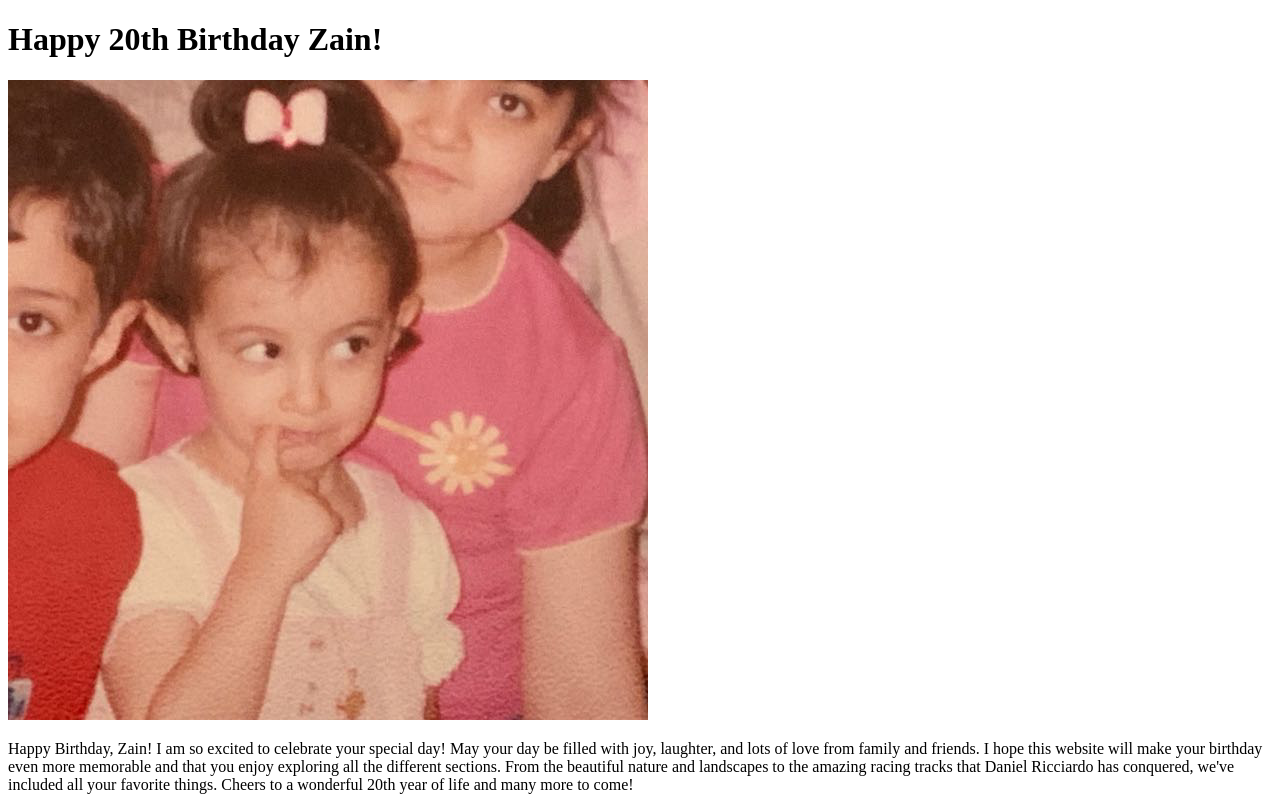
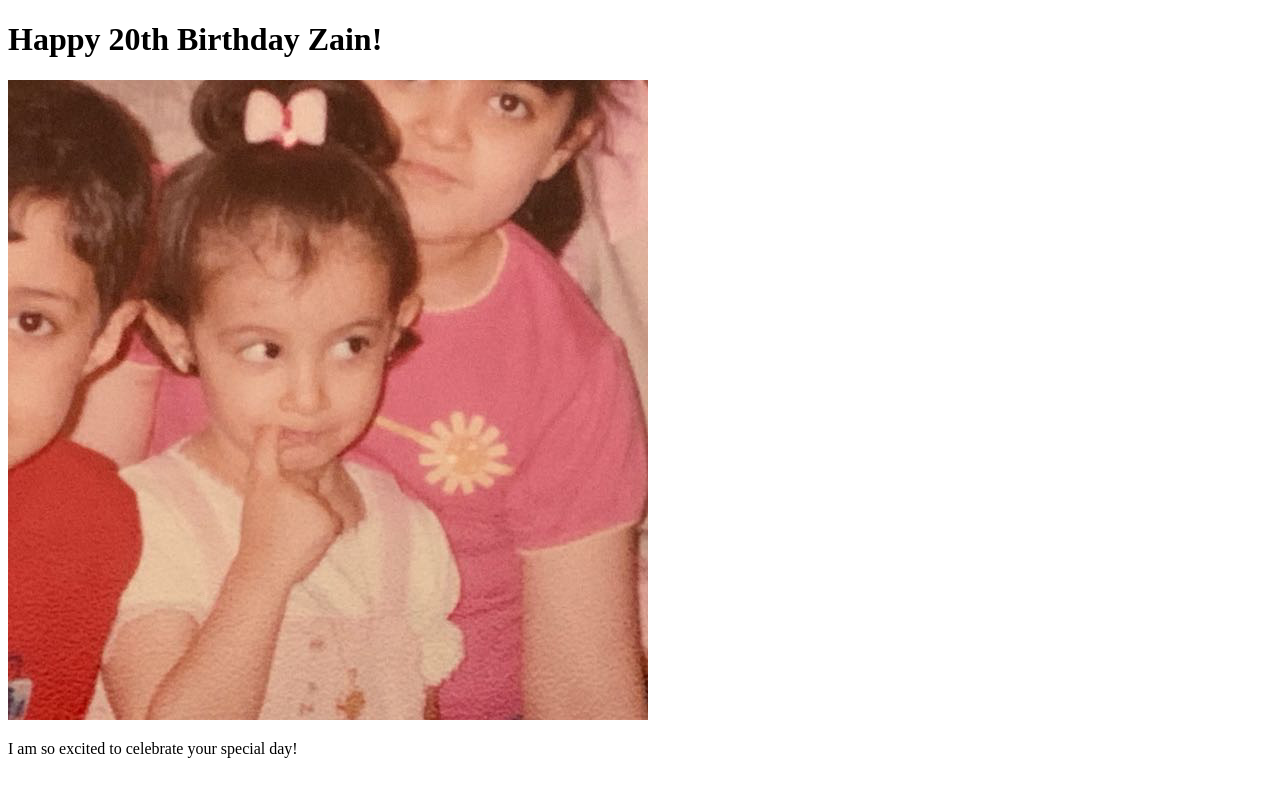
Before and after one commit to 2akbar/zain20birthday, a React (Create React App) app: page / in a window 1280 px wide. Built offline with nearby package versions, Linux system fonts and the light colour scheme.

Commit message:
Made sentences appear one after the other

```diff
--- a/src/IntroPage.css
+++ b/src/IntroPage.css
@@ -1,8 +1,5 @@
 .animated-text {
   opacity: 0;
-}
-
-.fade-in {
   animation: fadeIn 1s ease forwards;
 }
 
--- a/src/IntroPage.js
+++ b/src/IntroPage.js
@@ -3,6 +3,25 @@ import "./IntroPage.css";
 
 function IntroPage(props) {
   const [showText, setShowText] = useState(false);
+  const [currentSentence, setCurrentSentence] = useState(0);
+
+  useEffect(() => {
+    const interval = setInterval(() => {
+      setCurrentSentence((currentSentence) =>
+        currentSentence < sentences.length - 1 ? currentSentence + 1 : 0
+      );
+    }, 3000);
+    return () => clearInterval(interval);
+  }, []);
+
+  const sentences = [
+    "Happy Birthday, Zain!",
+    "I am so excited to celebrate your special day!",
+    "May your day be filled with joy, laughter, and lots of love from family and friends.",
+    "I hope this website will make your birthday even more memorable and that you enjoy exploring all the different sections.",
+    "From the beautiful nature and landscapes to the amazing racing tracks that Daniel Ricciardo has conquered, we've included all your favorite things.",
+    "Cheers to a wonderful 20th year of life and many more to come!",
+  ];
 
   useEffect(() => {
     setShowText(true);
@@ -12,28 +31,7 @@ function IntroPage(props) {
     <div>
       <h1>Happy 20th Birthday Zain!</h1>
       <img alt="Zain while she was baby" src={props.zainImage} />
-      <p className={`animated-text ${showText ? "fade-in" : ""}`}>
-        Happy Birthday, Zain!{" "}
-        <span className={`animated-text ${showText ? "fade-in" : ""}`}>
-          I am so excited to celebrate your special day!{" "}
-        </span>
-        <span className={`animated-text ${showText ? "fade-in" : ""}`}>
-          May your day be filled with joy, laughter, and lots of love from
-          family and friends.{" "}
-        </span>
-        <span className={`animated-text ${showText ? "fade-in" : ""}`}>
-          I hope this website will make your birthday even more memorable and
-          that you enjoy exploring all the different sections.{" "}
-        </span>
-        <span className={`animated-text ${showText ? "fade-in" : ""}`}>
-          From the beautiful nature and landscapes to the amazing racing tracks
-          that Daniel Ricciardo has conquered, we've included all your favorite
-          things.{" "}
-        </span>
-        <span className={`animated-text ${showText ? "fade-in" : ""}`}>
-          Cheers to a wonderful 20th year of life and many more to come!
-        </span>
-      </p>
+      <p className="animated-text">{sentences[currentSentence]}</p>
     </div>
   );
 }
```
